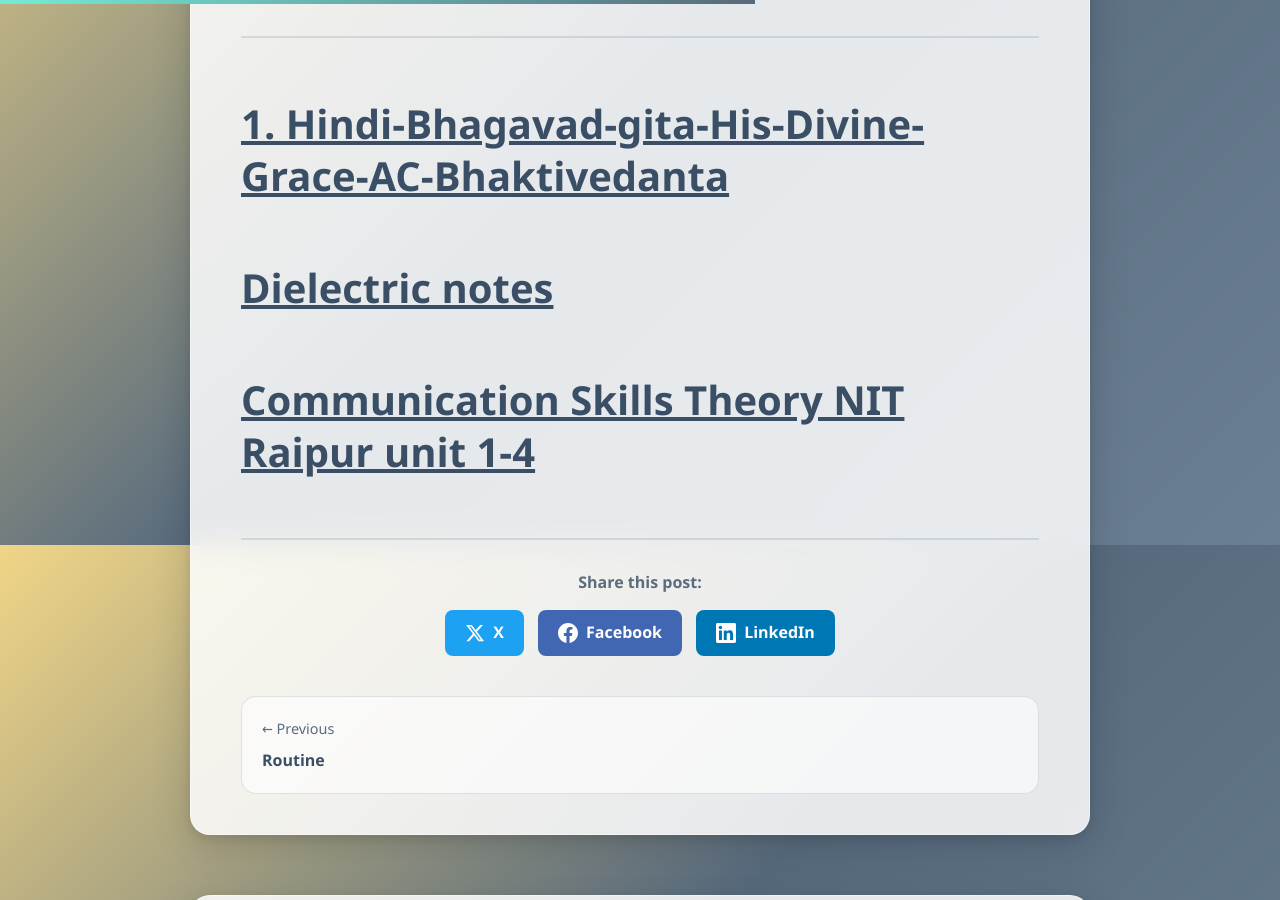
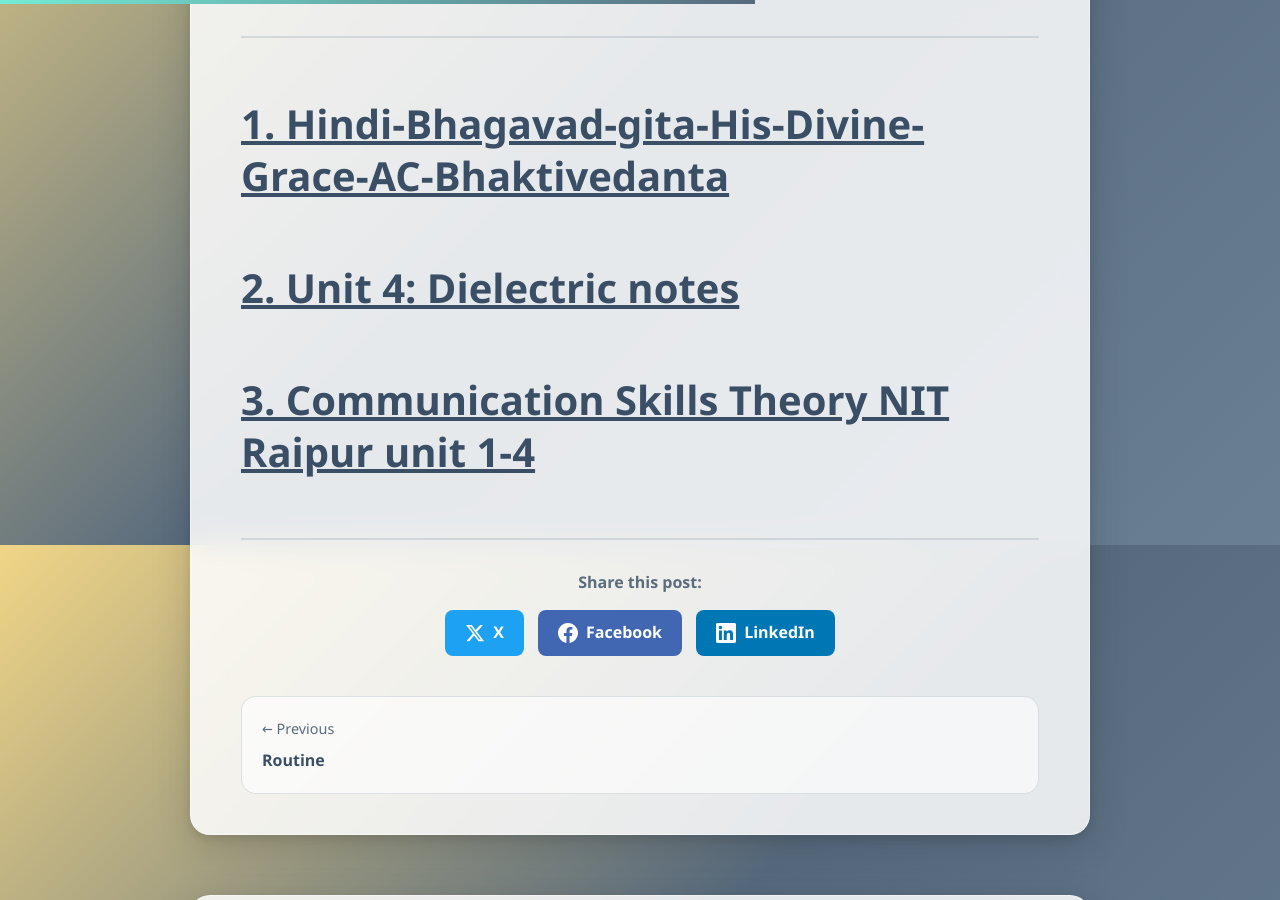
Before and after one commit to pk-628996/pk-628996.github.io, a Jekyll site: the page built from _posts/2025-11-20-books.md, in a window 1280 px wide and 900 px high, scrolled down 355 px. Built offline with Jekyll 4.4.1, drawn with Linux system fonts in a browser that asks for light colours.

Commit message:
Update 2025-11-20-books.md

```diff
--- a/_posts/2025-11-20-books.md
+++ b/_posts/2025-11-20-books.md
@@ -8,6 +8,6 @@ tags: ['engineering', 'books']
 
 # [1. Hindi-Bhagavad-gita-His-Divine-Grace-AC-Bhaktivedanta](https://drive.google.com/file/d/1lJV_PdbsDdBrTuB0R8oz61_p1amMtyn_/view?usp=drive_link)
 
-# [Dielectric notes](https://drive.google.com/file/d/1OuCTZshClmioXRoRnt0lvndkay_gbNEb/view?usp=drive_link)
+# [2. Unit 4: Dielectric notes](https://drive.google.com/file/d/1OuCTZshClmioXRoRnt0lvndkay_gbNEb/view?usp=drive_link)
 
-# [Communication Skills Theory NIT Raipur unit 1-4](https://drive.google.com/file/d/1dZJXRmZgEs6jq9JcUk3z8HyLqg8JoAOM/view?usp=drive_link)
+# [3. Communication Skills Theory NIT Raipur unit 1-4](https://drive.google.com/file/d/1dZJXRmZgEs6jq9JcUk3z8HyLqg8JoAOM/view?usp=drive_link)
```
